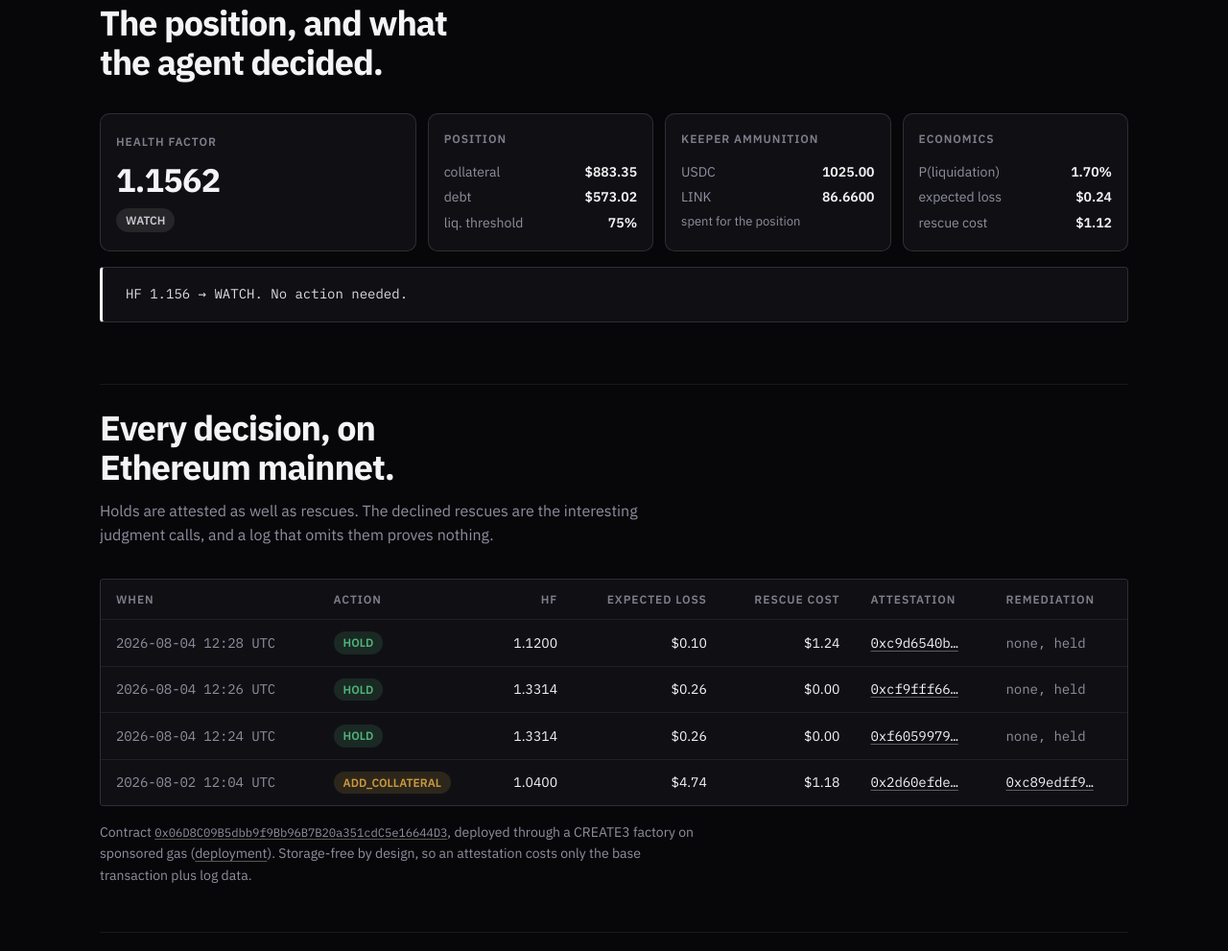
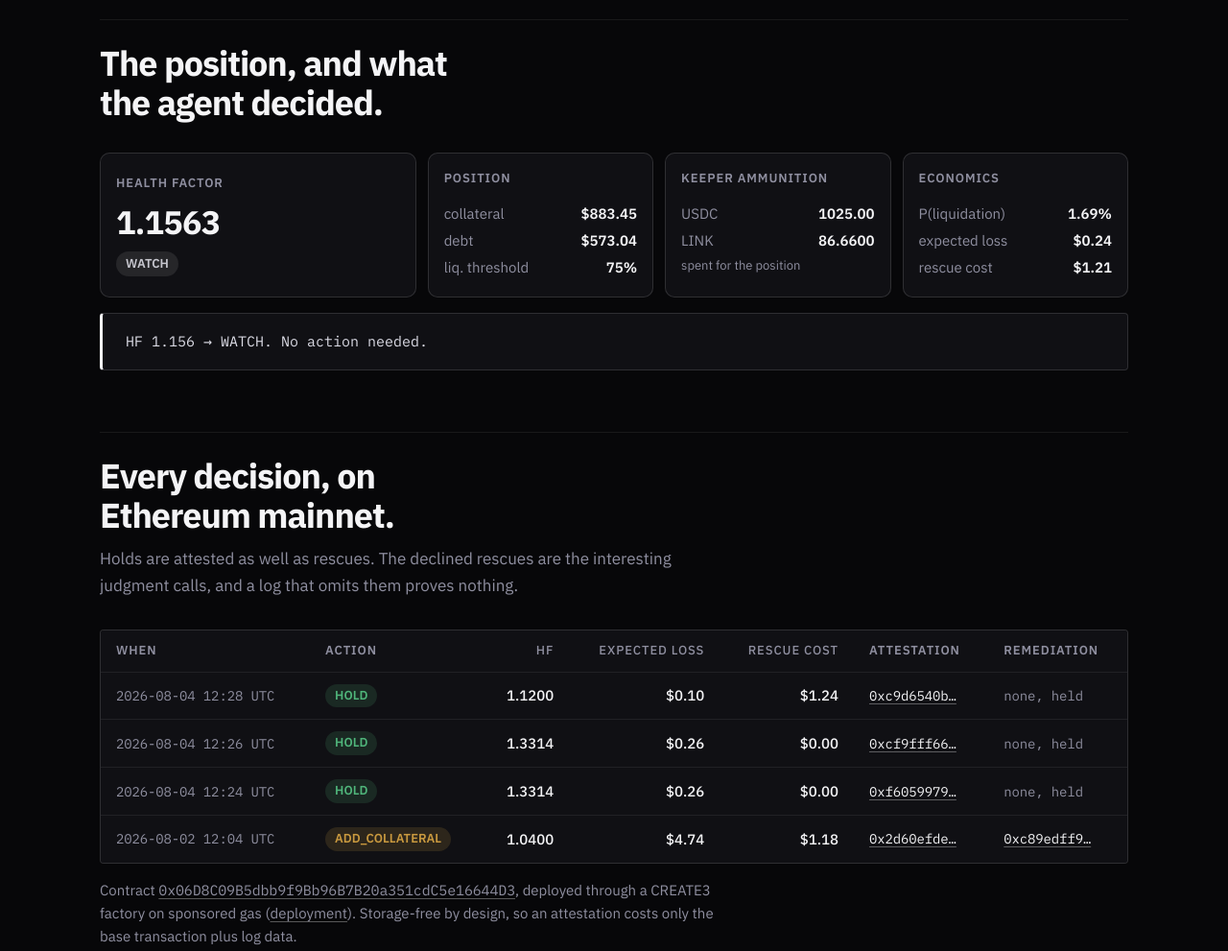
Before and after one commit to major101x/bulwark, a plain HTML site: page index.html in a window 1280 px wide. Shown: the part 1519-2510 px from the top of the page at 96% size. Drawn offline with Linux system fonts and the light colour scheme.

Commit message:
Larger small type; explicit mono sizing

```diff
--- a/index.html
+++ b/index.html
@@ -41,7 +41,7 @@
   --mono:"IBM Plex Mono",ui-monospace,SFMono-Regular,Menlo,Consolas,monospace;
 
   /* type scale */
-  --t-xs:12px; --t-sm:13px; --t-base:14px; --t-md:16px; --t-lg:20px;
+  --t-xs:13px; --t-sm:14px; --t-base:15px; --t-md:17px; --t-lg:21px;
 
   /* 4px spacing grid */
   --s1:4px; --s2:8px; --s3:12px; --s4:16px; --s5:24px;
@@ -73,14 +73,19 @@ a { color:inherit; text-decoration:none; }
 }
 .link:hover { text-decoration-color:var(--text); }
 
-.mono { font-family:var(--mono); font-size:.88em; letter-spacing:-.01em; }
+/* Family only. Sizing mono in em is a trap: inside a table cell the em
+   resolves against the inherited body size, not the cell's, so the hashes came
+   out larger than the figures next to them. Sizes are set explicitly, one step
+   below the sans, because Plex Mono reads optically larger at equal px. */
+.mono { font-family:var(--mono); letter-spacing:-.01em; }
+td.mono, th.mono { font-size:14px; }
 .dim { color:var(--dim); }
 .nowrap { white-space:nowrap; }
 
 /* Figures are sans with tabular lining, so columns align without monospace
    flattening a health factor and a transaction hash to the same weight. */
 .num, .fig {
-  text-align:right;
+  text-align:right; font-weight:500;
   font-variant-numeric:tabular-nums;
   font-feature-settings:"tnum" 1;
 }
@@ -124,7 +129,7 @@ h1 {
   margin:0 0 var(--s5); max-width:22ch; text-wrap:balance;
 }
 .lede {
-  font-size:clamp(16px,.375vw + 14.5px,19px); color:var(--dim);
+  font-size:clamp(17px,.5vw + 15px,20px); color:var(--dim);
   max-width:56ch; margin:0 0 var(--s6); text-wrap:pretty;
 }
 .cta { display:flex; gap:var(--s3); flex-wrap:wrap; }
@@ -143,7 +148,7 @@ h1 {
   line-height:1.05; font-variant-numeric:tabular-nums;
 }
 .stat.lead .v { font-size:clamp(40px,2vw + 30px,52px); letter-spacing:-.03em; }
-.stat .k { color:var(--dim); font-size:var(--t-sm); margin-top:var(--s2); text-wrap:pretty; }
+.stat .k { color:var(--dim); font-size:var(--t-base); margin-top:var(--s2); text-wrap:pretty; }
 @media (max-width:820px){
   .stats { grid-template-columns:1fr 1fr; gap:var(--s5) 0; }
   .stat:nth-child(3) { padding-left:0; border-left:none; }
@@ -193,7 +198,7 @@ h2 {
 .card.feature { display:flex; flex-direction:column; justify-content:center; }
 .card h3 {
   font-size:var(--t-xs); font-weight:600;
-  text-transform:uppercase; letter-spacing:.08em; color:var(--dimmer);
+  text-transform:uppercase; letter-spacing:.07em; color:var(--dim);
   margin:0 0 var(--s3);
 }
 .card .hero-num {
@@ -236,8 +241,8 @@ h2 {
 table { border-collapse:collapse; width:100%; min-width:680px; }
 th,td { text-align:left; padding:12px var(--s4); border-bottom:1px solid var(--rule); font-size:var(--t-base); line-height:1.45; }
 th {
-  color:var(--dimmer); font-weight:600; font-size:var(--t-xs);
-  letter-spacing:.08em; text-transform:uppercase; white-space:nowrap;
+  color:var(--dim); font-weight:600; font-size:var(--t-xs);
+  letter-spacing:.07em; text-transform:uppercase; white-space:nowrap;
 }
 th.num { text-align:right; }
 tbody tr:last-child td { border-bottom:none; }
@@ -322,7 +327,7 @@ section, #top { scroll-margin-top:76px; }
   <div class="notice">
     <svg class="ico" viewBox="0 0 20 20" fill="currentColor" aria-hidden="true"><path d="M10 2a8 8 0 100 16 8 8 0 000-16zm0 4a1 1 0 011 1v4a1 1 0 11-2 0V7a1 1 0 011-1zm0 8.5a1.15 1.15 0 110-2.3 1.15 1.15 0 010 2.3z"/></svg>
     <div>
-      <b>This is a static snapshot</b>, taken 2026-08-11 11:39 UTC. It does not update.
+      <b>This is a static snapshot</b>, taken 2026-08-11 12:05 UTC. It does not update.
       The live dashboard is a local server (<code>npm run dashboard</code>): it reads a
       KeeperHub API key, so it cannot be served publicly without handing that key to the
       browser. Every row below links to a block explorer, where the record is live and
@@ -371,13 +376,13 @@ section, #top { scroll-margin-top:76px; }
     <div class="cards">
       <div class="card feature">
         <h3>Health factor</h3>
-        <div class="hero-num">1.1562</div>
+        <div class="hero-num">1.1563</div>
         <div style="margin-top:12px"><span class="pill tier-WATCH">WATCH</span></div>
       </div>
       <div class="card">
         <h3>Position</h3>
-        <div class="row"><span>collateral</span><b>$883.35</b></div>
-        <div class="row"><span>debt</span><b>$573.02</b></div>
+        <div class="row"><span>collateral</span><b>$883.45</b></div>
+        <div class="row"><span>debt</span><b>$573.04</b></div>
         <div class="row"><span>liq. threshold</span><b>75%</b></div>
       </div>
       <div class="card">
@@ -388,9 +393,9 @@ section, #top { scroll-margin-top:76px; }
       </div>
       <div class="card">
         <h3>Economics</h3>
-        <div class="row"><span>P(liquidation)</span><b>1.70%</b></div>
+        <div class="row"><span>P(liquidation)</span><b>1.69%</b></div>
         <div class="row"><span>expected loss</span><b>$0.24</b></div>
-        <div class="row"><span>rescue cost</span><b>$1.12</b></div>
+        <div class="row"><span>rescue cost</span><b>$1.21</b></div>
       </div>
     </div>
     <div class="rationale">HF 1.156 → WATCH. No action needed.</div>
@@ -478,6 +483,20 @@ section, #top { scroll-margin-top:76px; }
         </tr></thead>
         <tbody>
 <tr>
+      <td class="dim nowrap mono">2026-08-11 11:58 UTC</td>
+      <td>block</td>
+      <td><span class="status ok">success</span></td>
+      <td class="num">3</td>
+      <td class="mono"><span class="dim">none, condition false</span></td>
+    </tr>
+<tr>
+      <td class="dim nowrap mono">2026-08-11 11:48 UTC</td>
+      <td>block</td>
+      <td><span class="status ok">success</span></td>
+      <td class="num">3</td>
+      <td class="mono"><span class="dim">none, condition false</span></td>
+    </tr>
+<tr>
       <td class="dim nowrap mono">2026-08-11 11:38 UTC</td>
       <td>block</td>
       <td><span class="status ok">success</span></td>
@@ -500,20 +519,6 @@ section, #top { scroll-margin-top:76px; }
     </tr>
 <tr>
       <td class="dim nowrap mono">2026-08-11 11:07 UTC</td>
-      <td>block</td>
-      <td><span class="status ok">success</span></td>
-      <td class="num">3</td>
-      <td class="mono"><span class="dim">none, condition false</span></td>
-    </tr>
-<tr>
-      <td class="dim nowrap mono">2026-08-11 10:57 UTC</td>
-      <td>block</td>
-      <td><span class="status ok">success</span></td>
-      <td class="num">3</td>
-      <td class="mono"><span class="dim">none, condition false</span></td>
-    </tr>
-<tr>
-      <td class="dim nowrap mono">2026-08-11 10:46 UTC</td>
       <td>block</td>
       <td><span class="status ok">success</span></td>
       <td class="num">3</td>
```
